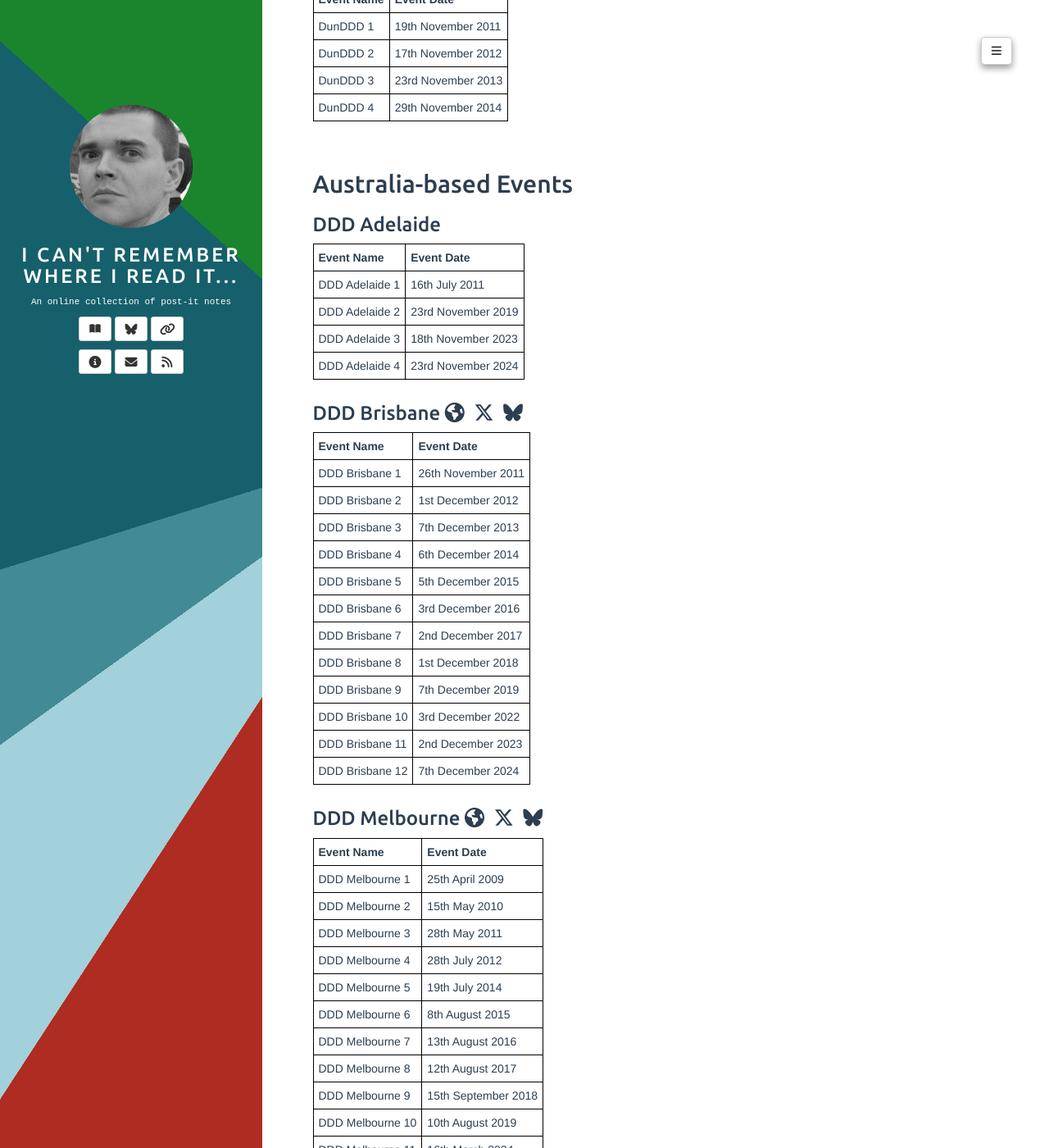
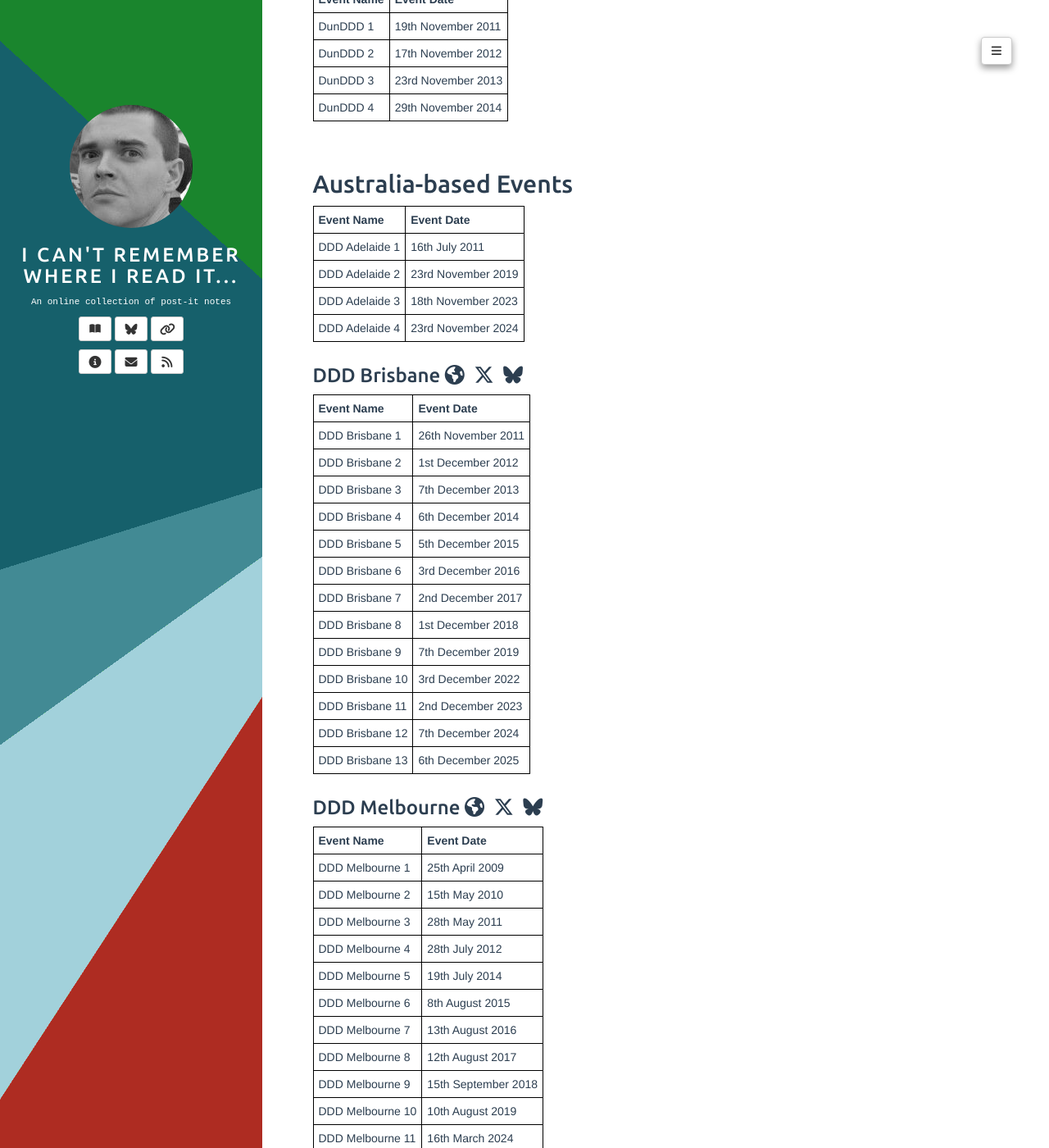
Before and after one commit to adrianbanks/adrianbanks.github.io, a Jekyll site: the page built from ddd-grouped.md, in a window 1280 px wide and 1400 px high, scrolled down 3934 px. Shown: the whole window at 82% size. Built offline with Jekyll 4.4.1, drawn with Linux system fonts in a browser that asks for light colours; some of the changed text lies outside the part shown.

Commit message:
Add new events

```diff
--- a/ddd-grouped.md
+++ b/ddd-grouped.md
@@ -178,8 +178,6 @@ There have been many Developer! Developer! Developer! events over the years, spr
 
 ## Australia-based Events
 
-### DDD Adelaide
-
 | **Event Name** | **Event Date**     |
 | -------------- | ------------------ |
 | DDD Adelaide 1 | 16th July 2011     |
@@ -204,6 +202,7 @@ There have been many Developer! Developer! Developer! events over the years, spr
 | DDD Brisbane 10 | 3rd December 2022  |
 | DDD Brisbane 11 | 2nd December 2023  |
 | DDD Brisbane 12 | 7th December 2024  |
+| DDD Brisbane 13 | 6th December 2025  |
 {:.mdtable}
 
 ### DDD Melbourne [<i class="fa fa-globe"></i>](http://www.dddmelbourne.com) [<i class="fa fa-brands fa-x-twitter"></i>](https://x.com/dddmelb) [<i class="fa fa-brands fa-bluesky"></i>](https://bsky.app/profile/dddmelbourne.bsky.social)
@@ -237,6 +236,7 @@ There have been many Developer! Developer! Developer! events over the years, spr
 | DDD Perth 7    | 10th September 2022 |
 | DDD Perth 8    | 7th October 2023    |
 | DDD Perth 9    | 16th November 2024  |
+| DDD Perth 10   | 20th September 2025 |
 {:.mdtable}
 
 ### DDD Sydney [<i class="fa fa-globe"></i>](http://next.dddsydney.com.au) [<i class="fa fa-brands fa-x-twitter"></i>](https://x.com/dddsydney)
```
Also changed, not shown: ddd-list.md (+2 -0 lines).
